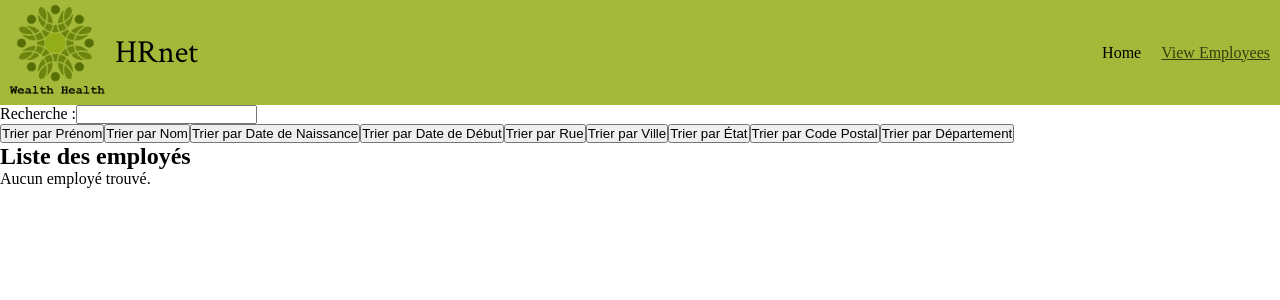
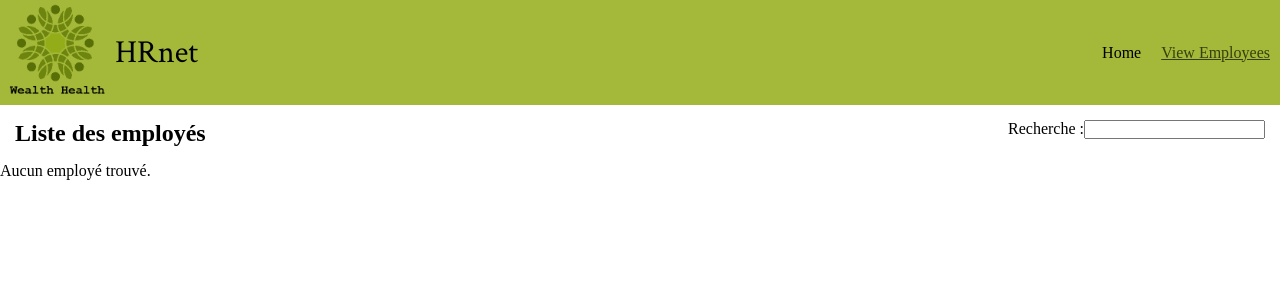
Before and after one commit to AsuraMoon/WealthHealth, a React (Vite) app: page /employee-list in a window 1280 px wide. Shown: the top 300 px of the page. Built offline with nearby package versions, Linux system fonts and the light colour scheme.

Commit message:
UI Table result

```diff
--- a/src/components/ErrorMessage/ErrorMessage.jsx
+++ b/src/components/ErrorMessage/ErrorMessage.jsx
@@ -1,14 +1,11 @@
-// Import de PropTypes depuis la bibliothèque prop-types
 import PropTypes from 'prop-types';
 
-// Définition du composant ErrorMessage
 const ErrorMessage = ({ message }) => {
   return <div className="error-message">{message}</div>;
 };
 
-// Validation des types de propriétés avec PropTypes
 ErrorMessage.propTypes = {
-  message: PropTypes.string.isRequired, // La prop "message" doit être une chaîne de caractères (String) et est requise
+  message: PropTypes.string.isRequired,
 };
 
 export default ErrorMessage;
--- a/src/components/Form/PersonForm.jsx
+++ b/src/components/Form/PersonForm.jsx
@@ -36,6 +36,11 @@ const PersonForm = () => {
     zipCode: '',
     department: '',
   });
+
+  const generateUniqueId = () => {
+    // Génération d'un identifiant unique simple (utilisation du timestamp actuel)
+    return Date.now();
+  };
 
   // Fonction de gestion de la soumission du formulaire
   const handleSubmit = (e) => {
@@ -91,6 +96,7 @@ const PersonForm = () => {
 
     // Création d'un objet représentant une personne avec les données du formulaire
     const newPerson = {
+      id: generateUniqueId(), // Ajout de l'identifiant unique
       firstName,
       lastName,
       dob,
--- a/src/components/Form/PersonForm.scss
+++ b/src/components/Form/PersonForm.scss
@@ -10,7 +10,7 @@
   left: 50%;
   transform: translate(-50%, -50%);
   >label{
-    margin: 5px;
+    margin: 7px;
   }
 }
 
--- a/src/components/PersonList/PersonList.jsx
+++ b/src/components/PersonList/PersonList.jsx
@@ -1,36 +1,38 @@
-import { useState } from 'react';
+import * as React from 'react';
 import { usePersonContext } from '../../store/PersonContext';
 import SearchBar from '../SearchBar/SearchBar';
-// Fonctions de tri pour chaque champ
-const sortFunctions = {
-  firstName: (a, b) => a.firstName.localeCompare(b.firstName),
-  lastName: (a, b) => a.lastName.localeCompare(b.lastName),
-  dob: (a, b) => (a.dob && b.dob ? a.dob.getTime() - b.dob.getTime() : 0),
-  startDate: (a, b) => (a.startDate && b.startDate ? a.startDate.getTime() - b.startDate.getTime() : 0),
-  street: (a, b) => a.street.localeCompare(b.street),
-  city: (a, b) => a.city.localeCompare(b.city),
-  state: (a, b) => a.state.localeCompare(b.state),
-  zipCode: (a, b) => a.zipCode.localeCompare(b.zipCode),
-  department: (a, b) => a.department.localeCompare(b.department),
-};
+import { DataGrid } from '@mui/x-data-grid';
+
+
+const columns = [
+  { field: 'firstName', headerName: 'Prénom', flex: 1 },
+  { field: 'lastName', headerName: 'Nom', flex: 1 },
+  {
+    field: 'dob',
+    headerName: 'Date de Naissance',
+    type: 'date',
+    flex: 1,
+  },
+  {
+    field: 'startDate',
+    headerName: 'Date de Début',
+    type: 'date',
+    flex: 1,
+  },
+  { field: 'street', headerName: 'Rue', flex: 1 },
+  { field: 'city', headerName: 'Ville', flex: 1 },
+  { field: 'state', headerName: 'État', flex: 1 },
+  { field: 'zipCode', headerName: 'Code Postal', flex: 1 },
+  { field: 'department', headerName: 'Département', flex: 1 },
+];
+
 
 const PersonList = () => {
   // Utilisation du contexte pour accéder à la liste des personnes
   const { people } = usePersonContext();
 
   // État local pour les résultats de la recherche
-  const [searchResults, setSearchResults] = useState(people);
-
-  // État local pour la configuration de tri
-  const [sortConfig, setSortConfig] = useState({ field: null, order: 'asc' });
-
-  // Fonction pour obtenir la classe CSS pour le tri
-  const getClassNamesFor = (name) => {
-    if (!sortConfig.field) {
-      return;
-    }
-    return sortConfig.field === name ? sortConfig.order : undefined;
-  };
+  const [searchResults, setSearchResults] = React.useState(people);
 
   // Fonction de recherche qui filtre les personnes en fonction d'un terme de recherche
   const handleSearch = (query) => {
@@ -48,84 +50,37 @@ const PersonList = () => {
     setSearchResults(filteredPeople);
   };
 
-  // Fonction de gestion du tri
-  const requestSort = (field) => {
-    let order = 'asc';
-    if (sortConfig.field === field && sortConfig.order === 'asc') {
-      order = 'desc';
-    }
-    setSortConfig({ field, order });
-    sortResults(field, order);
-  };
+  return (
+    <div style={{ display: 'grid', gridTemplateColumns: '1fr auto', gridTemplateRows: 'auto 1fr', height: '100%' }}>
 
-  // Fonction de tri des résultats
-  const sortResults = (field, order) => {
-    const sortedResults = [...searchResults].sort((a, b) => {
-      return order === 'asc' ? sortFunctions[field](a, b) : sortFunctions[field](b, a);
-    });
-
-    setSearchResults(sortedResults);
-  };
-
-  return (
-    <div>
-      {/* Barre de recherche */}
-      <SearchBar onSearch={handleSearch} />
-
-      {/* Boutons de tri pour chaque champ */}
-      <div>
-        <button onClick={() => requestSort('firstName')} className={getClassNamesFor('firstName')}>
-          Trier par Prénom
-        </button>
-        <button onClick={() => requestSort('lastName')} className={getClassNamesFor('lastName')}>
-          Trier par Nom
-        </button>
-        <button onClick={() => requestSort('dob')} className={getClassNamesFor('dob')}>
-          Trier par Date de Naissance
-        </button>
-        <button onClick={() => requestSort('startDate')} className={getClassNamesFor('startDate')}>
-          Trier par Date de Début
-        </button>
-        <button onClick={() => requestSort('street')} className={getClassNamesFor('street')}>
-          Trier par Rue
-        </button>
-        <button onClick={() => requestSort('city')} className={getClassNamesFor('city')}>
-          Trier par Ville
-        </button>
-        <button onClick={() => requestSort('state')} className={getClassNamesFor('state')}>
-          Trier par État
-        </button>
-        <button onClick={() => requestSort('zipCode')} className={getClassNamesFor('zipCode')}>
-          Trier par Code Postal
-        </button>
-        <button onClick={() => requestSort('department')} className={getClassNamesFor('department')}>
-          Trier par Département
-        </button>
+      <div style={{ gridRow: '1', gridColumn: '1', padding: '15px' }}>
+        <h2>Liste des employés</h2>
       </div>
 
-      {/* Liste des personnes */}
-      <h2>Liste des employés</h2>
-      {searchResults.length > 0 ? (
-        <ul>
-          {searchResults.map((person, index) => (
-            <li key={index}>
-              <strong>{person.firstName} {person.lastName}</strong><br />
-              <strong>Date de naissance :</strong> {person.dob ? person.dob.toLocaleDateString() : ''}<br />
-              <strong>Date de début :</strong> {person.startDate ? person.startDate.toLocaleDateString() : ''}<br />
-              <strong>Rue :</strong> {person.street}<br />
-              <strong>Ville :</strong> {person.city}<br />
-              <strong>État :</strong> {person.state}<br />
-              <strong>Code postal :</strong> {person.zipCode}<br />
-              <strong>Département :</strong> {person.department}<br />
-              <hr />
-            </li>
-          ))}
-        </ul>
-      ) : (
-        <p>Aucun employé trouvé.</p>
-      )}
+
+      {/* Barre de recherche à droite */}
+      <div style={{ gridRow: '1', gridColumn: '2', padding: '15px' }}>
+        <SearchBar onSearch={handleSearch} />
+      </div>
+
+      {/* Tableau de résultats en dessous */}
+      <div style={{ gridRow: '2', gridColumn: '1 / span 2', height: '100%' }}>
+
+        {searchResults.length > 0 ? (
+          <DataGrid
+          rows={searchResults}
+          columns={columns}
+          sortingOrder={['asc', 'desc']}
+          pageSizeOptions={[5, 10]}
+          autoHeight
+          />
+        ) : (
+          <div style={{ height: 400, width: '100%' }}>Aucun employé trouvé.</div>
+        )}
+      </div>
     </div>
   );
+
 };
 
 export default PersonList;
```
Also changed, not shown: package.json (+6 -2 lines), 1 other file (tests, documents, lock files or other folders).
